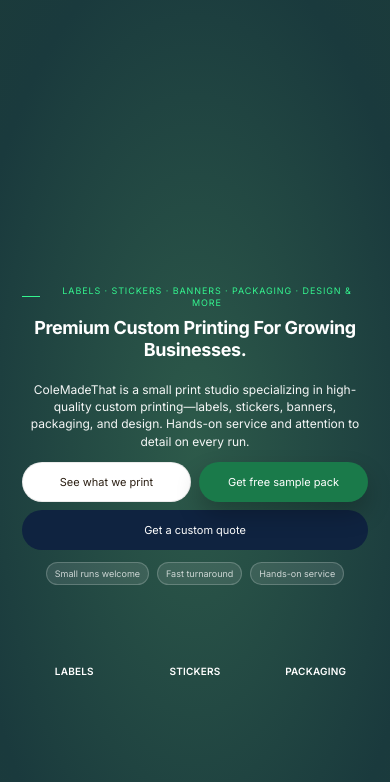
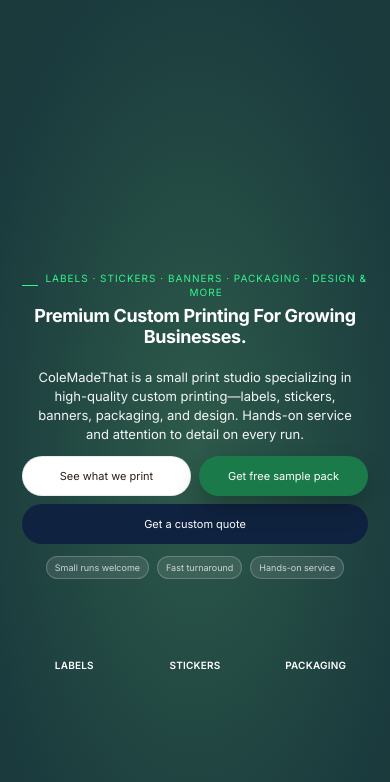
Before and after one commit to colemadethat-bit/ColeMadeThat, a plain HTML site: page index.html in a window 390 px wide. Shown: the part 62-844 px from the top of the page. Drawn offline with Linux system fonts and the light colour scheme.

Commit message:
Adjust mobile hero spacing and tile gap

```diff
--- a/index.html
+++ b/index.html
@@ -8,7 +8,7 @@
   <meta name="keywords" content="ColeMadeThat, custom labels, stickers, packaging, Bucks County, Pennsylvania, product labels, small business labels" />
   <link rel="icon" type="image/jpeg" href="logo.jpeg" />
   <link rel="apple-touch-icon" href="logo.jpeg" />
-  <link rel="stylesheet" href="styles.css?v=13" />
+  <link rel="stylesheet" href="styles.css?v=14" />
   <link rel="preconnect" href="https://fonts.googleapis.com">
   <link rel="preconnect" href="https://fonts.gstatic.com" crossorigin>
   <link href="https://fonts.googleapis.com/css2?family=Inter:wght@300;400;600;700&display=swap" rel="stylesheet">
--- a/styles.css
+++ b/styles.css
@@ -1072,8 +1072,9 @@
   }
 
   .hero-kicker {
-    margin-bottom: 8px;
-    font-size: 9px;
+    margin-top: -10px;
+    margin-bottom: 6px;
+    font-size: 10px;
     letter-spacing: 0.1em;
     line-height: 1.35;
   }
@@ -1081,14 +1082,14 @@
   .hero h1,
   .hero-title {
     margin: 0 0 8px;
-    font-size: clamp(17px, 4.8vw, 22px);
-    line-height: 1.22;
+    font-size: clamp(22px, 6.2vw, 30px);
+    line-height: 1.18;
     text-transform: capitalize;
   }
 
   .hero-subtitle {
     margin-bottom: 12px;
-    font-size: 12px;
+    font-size: 13px;
     line-height: 1.45;
     max-width: 100%;
     padding: 0 4px;
```
